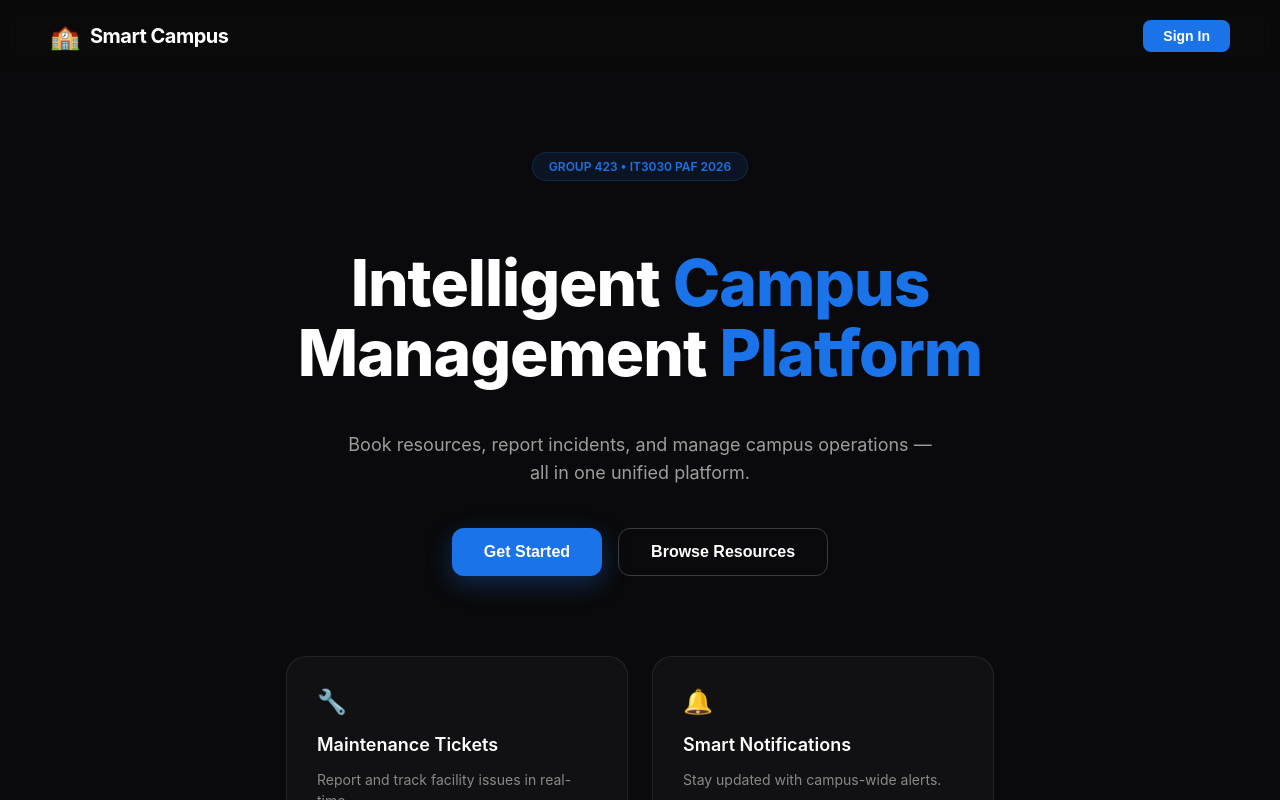
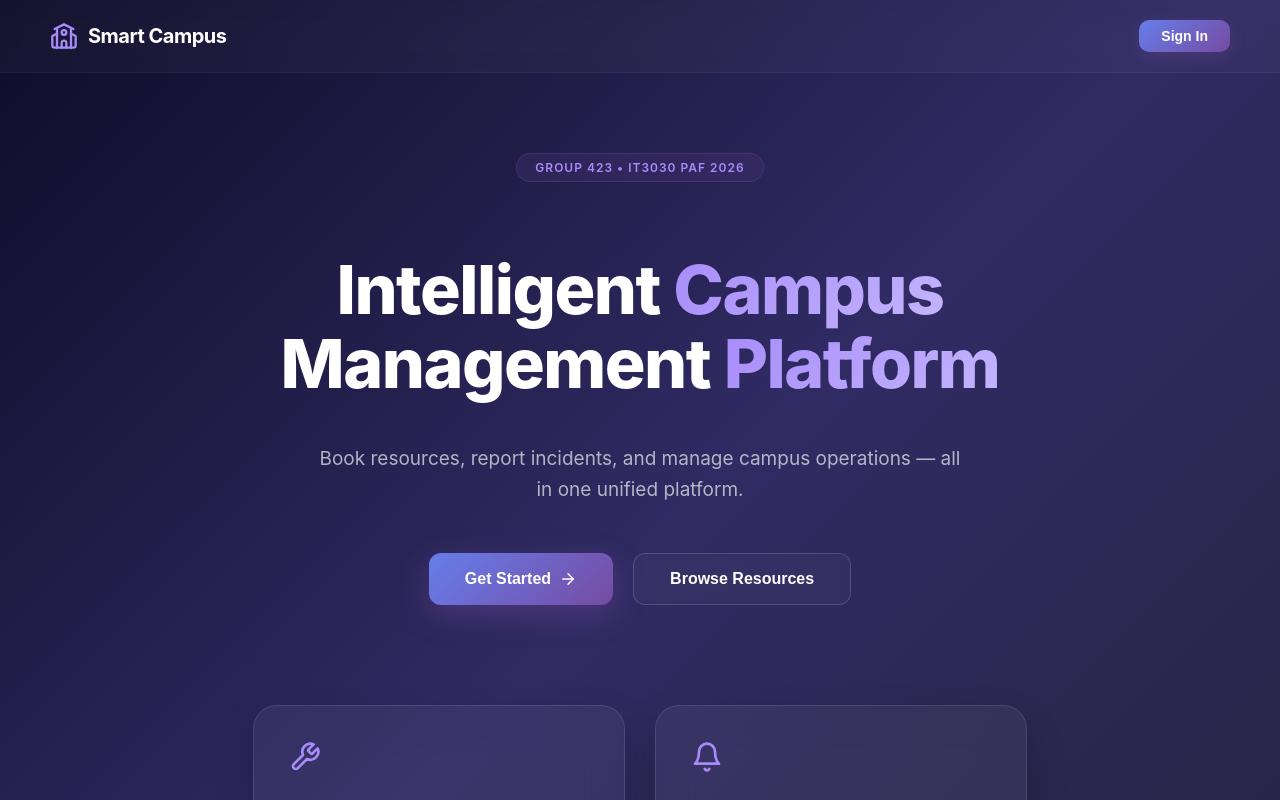
Before and after one commit to isharaheruppage/-it3030-paf-2026-smart-campus-group_WE_272_4.2, a React (Create React App) app in the folder frontend/: page / in a window 1280 px wide. Shown: the top 800 px of the page. Built offline with nearby package versions, Linux system fonts and the light colour scheme.

Commit message:
create landing page

```diff
--- a/frontend/src/pages/LandingPage.js
+++ b/frontend/src/pages/LandingPage.js
@@ -1,5 +1,6 @@
 import React from 'react';
 import { useNavigate } from 'react-router-dom';
+import { Wrench, Bell, School, ArrowRight } from 'lucide-react';
 
 const LandingPage = () => {
     const navigate = useNavigate();
@@ -13,7 +14,7 @@ const LandingPage = () => {
             {/* Navigation */}
             <nav style={styles.nav}>
                 <div style={styles.logo}>
-                    <span style={styles.logoIcon}>🏫</span>
+                    <School size={28} color="#a78bfa" />
                     <span style={styles.logoText}>Smart Campus</span>
                 </div>
                 <button onClick={handleSignClick} style={styles.signInBtn}>Sign In</button>
@@ -30,19 +31,21 @@ const LandingPage = () => {
                     Book resources, report incidents, and manage campus operations — all in one unified platform.
                 </p>
                 <div style={styles.ctaGroup}>
-                    <button onClick={handleSignClick} style={styles.getStartedBtn}>Get Started</button>
+                    <button onClick={handleSignClick} style={styles.getStartedBtn}>
+                        Get Started <ArrowRight size={18} style={{ marginLeft: '8px' }} />
+                    </button>
                     <button style={styles.outlineBtn}>Browse Resources</button>
                 </div>
 
                 {/* Features / Cards */}
                 <div style={styles.features}>
                     <div style={styles.featureCard}>
-                        <span style={styles.featureIcon}>🔧</span>
+                        <Wrench size={32} color="#a78bfa" style={{ marginBottom: '16px' }} />
                         <h3 style={styles.featureTitle}>Maintenance Tickets</h3>
                         <p style={styles.featureDesc}>Report and track facility issues in real-time.</p>
                     </div>
                     <div style={styles.featureCard}>
-                        <span style={styles.featureIcon}>🔔</span>
+                        <Bell size={32} color="#a78bfa" style={{ marginBottom: '16px' }} />
                         <h3 style={styles.featureTitle}>Smart Notifications</h3>
                         <p style={styles.featureDesc}>Stay updated with campus-wide alerts.</p>
                     </div>
@@ -59,7 +62,7 @@ const LandingPage = () => {
 const styles = {
     container: {
         minHeight: '100vh',
-        background: '#0a0a0c',
+        background: 'linear-gradient(135deg, #0f0c29 0%, #302b63 50%, #24243e 100%)',
         color: '#fff',
         fontFamily: "'Inter', 'Segoe UI', sans-serif",
         display: 'flex',
@@ -70,28 +73,29 @@ const styles = {
         display: 'flex',
         justifyContent: 'space-between',
         alignItems: 'center',
-        background: 'rgba(10,10,12,0.8)',
+        background: 'rgba(255, 255, 255, 0.03)',
         backdropFilter: 'blur(10px)',
         position: 'sticky',
         top: 0,
         zIndex: 100,
+        borderBottom: '1px solid rgba(255, 255, 255, 0.05)',
     },
     logo: {
         display: 'flex',
         alignItems: 'center',
         gap: '10px',
     },
-    logoIcon: { fontSize: '24px' },
     logoText: { fontSize: '20px', fontWeight: 700, letterSpacing: '-0.5px' },
     signInBtn: {
-        padding: '8px 20px',
-        borderRadius: '8px',
+        padding: '8px 22px',
+        borderRadius: '10px',
         border: 'none',
-        background: '#1a73e8',
+        background: 'linear-gradient(135deg, #667eea, #764ba2)',
         color: '#fff',
         fontSize: '14px',
         fontWeight: 600,
         cursor: 'pointer',
+        boxShadow: '0 4px 15px rgba(118, 75, 162, 0.3)',
         transition: 'all 0.3s ease',
     },
     hero: {
@@ -106,81 +110,89 @@ const styles = {
         margin: '0 auto',
     },
     badge: {
-        background: 'rgba(26,115,232,0.1)',
-        color: '#1a73e8',
-        padding: '6px 16px',
+        background: 'rgba(118, 75, 162, 0.15)',
+        color: '#a78bfa',
+        padding: '6px 18px',
         borderRadius: '20px',
         fontSize: '12px',
         fontWeight: 600,
         marginBottom: '24px',
-        border: '1px solid rgba(26,115,232,0.2)',
+        border: '1px solid rgba(118, 75, 162, 0.3)',
+        letterSpacing: '1px',
     },
     mainTitle: {
-        fontSize: '64px',
+        fontSize: '68px',
         fontWeight: 800,
         lineHeight: 1.1,
         marginBottom: '24px',
-        letterSpacing: '-1px',
+        letterSpacing: '-1.5px',
     },
     accentText: {
-        color: '#1a73e8',
+        background: 'linear-gradient(135deg, #a78bfa, #c4b5fd)',
+        WebkitBackgroundClip: 'text',
+        WebkitTextFillColor: 'transparent',
     },
     description: {
-        fontSize: '18px',
-        color: 'rgba(255,255,255,0.6)',
-        maxWidth: '600px',
-        marginBottom: '40px',
+        fontSize: '19px',
+        color: 'rgba(255,255,255,0.65)',
+        maxWidth: '650px',
+        marginBottom: '48px',
         lineHeight: 1.6,
     },
     ctaGroup: {
         display: 'flex',
-        gap: '16px',
-        marginBottom: '80px',
+        gap: '20px',
+        marginBottom: '100px',
     },
     getStartedBtn: {
-        padding: '14px 32px',
+        padding: '16px 36px',
         borderRadius: '12px',
         border: 'none',
-        background: '#1a73e8',
+        background: 'linear-gradient(135deg, #667eea, #764ba2)',
         color: '#fff',
         fontSize: '16px',
         fontWeight: 600,
         cursor: 'pointer',
-        boxShadow: '0 8px 24px rgba(26,115,232,0.3)',
+        boxShadow: '0 10px 30px rgba(118, 75, 162, 0.4)',
+        display: 'flex',
+        alignItems: 'center',
+        transition: 'transform 0.3s ease',
     },
     outlineBtn: {
-        padding: '14px 32px',
+        padding: '16px 36px',
         borderRadius: '12px',
-        border: '1px solid rgba(255,255,255,0.2)',
-        background: 'transparent',
+        border: '1px solid rgba(255,255,255,0.15)',
+        background: 'rgba(255,255,255,0.03)',
         color: '#fff',
         fontSize: '16px',
         fontWeight: 600,
         cursor: 'pointer',
+        backdropFilter: 'blur(5px)',
     },
     features: {
         display: 'flex',
-        gap: '24px',
+        gap: '30px',
         width: '100%',
         justifyContent: 'center',
     },
     featureCard: {
-        background: 'rgba(255,255,255,0.03)',
-        border: '1px solid rgba(255,255,255,0.08)',
-        borderRadius: '20px',
-        padding: '30px',
-        width: '280px',
+        background: 'rgba(255,255,255,0.05)',
+        backdropFilter: 'blur(20px)',
+        border: '1px solid rgba(255,255,255,0.1)',
+        borderRadius: '24px',
+        padding: '35px',
+        width: '300px',
         textAlign: 'left',
-        transition: 'transform 0.3s ease',
+        transition: 'all 0.3s ease',
+        boxShadow: '0 20px 40px rgba(0,0,0,0.2)',
     },
-    featureIcon: { fontSize: '24px', display: 'block', marginBottom: '16px' },
-    featureTitle: { fontSize: '18px', fontWeight: 600, marginBottom: '10px' },
-    featureDesc: { fontSize: '14px', color: 'rgba(255,255,255,0.5)', lineHeight: 1.5 },
+    featureTitle: { fontSize: '20px', fontWeight: 600, marginBottom: '12px', color: '#fff' },
+    featureDesc: { fontSize: '15px', color: 'rgba(255,255,255,0.5)', lineHeight: 1.5 },
     footer: {
         padding: '40px',
         textAlign: 'center',
         fontSize: '12px',
-        color: 'rgba(255,255,255,0.3)',
+        color: 'rgba(255,255,255,0.25)',
         borderTop: '1px solid rgba(255,255,255,0.05)',
     },
 };
```
